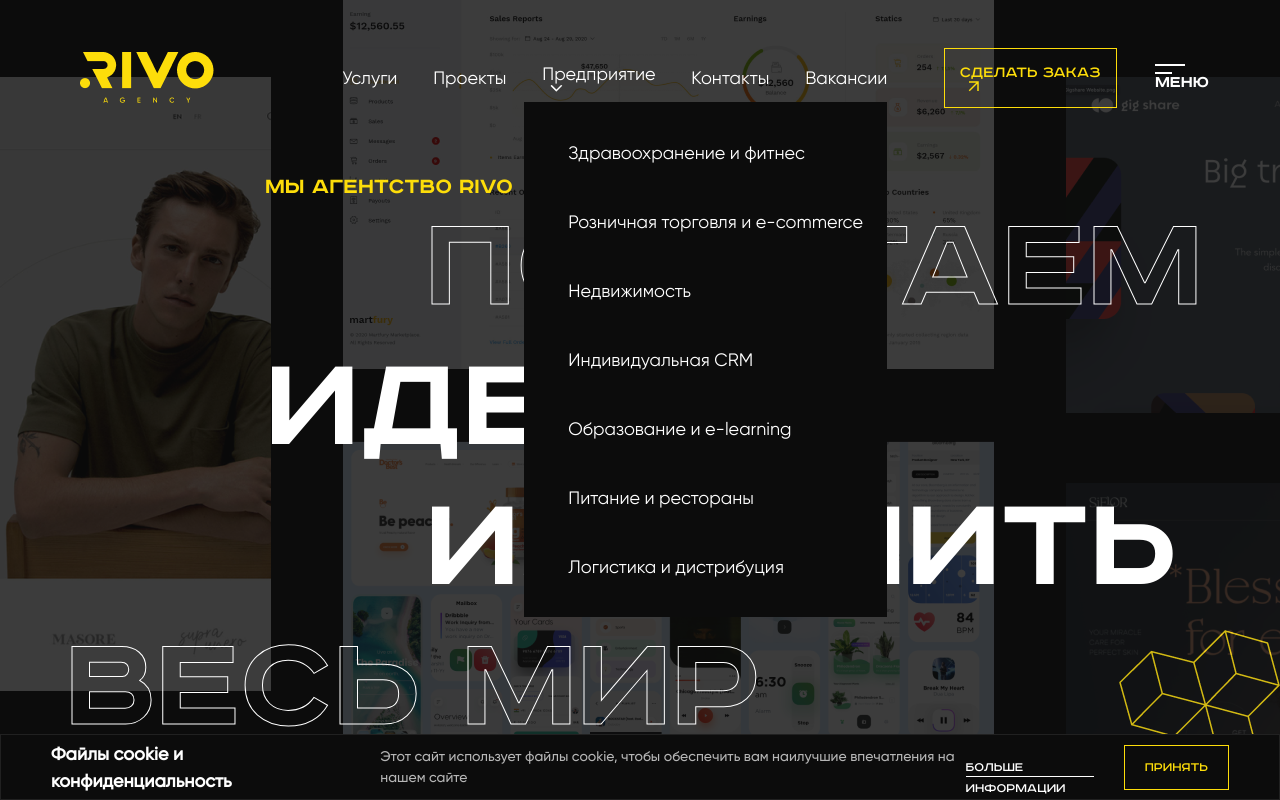
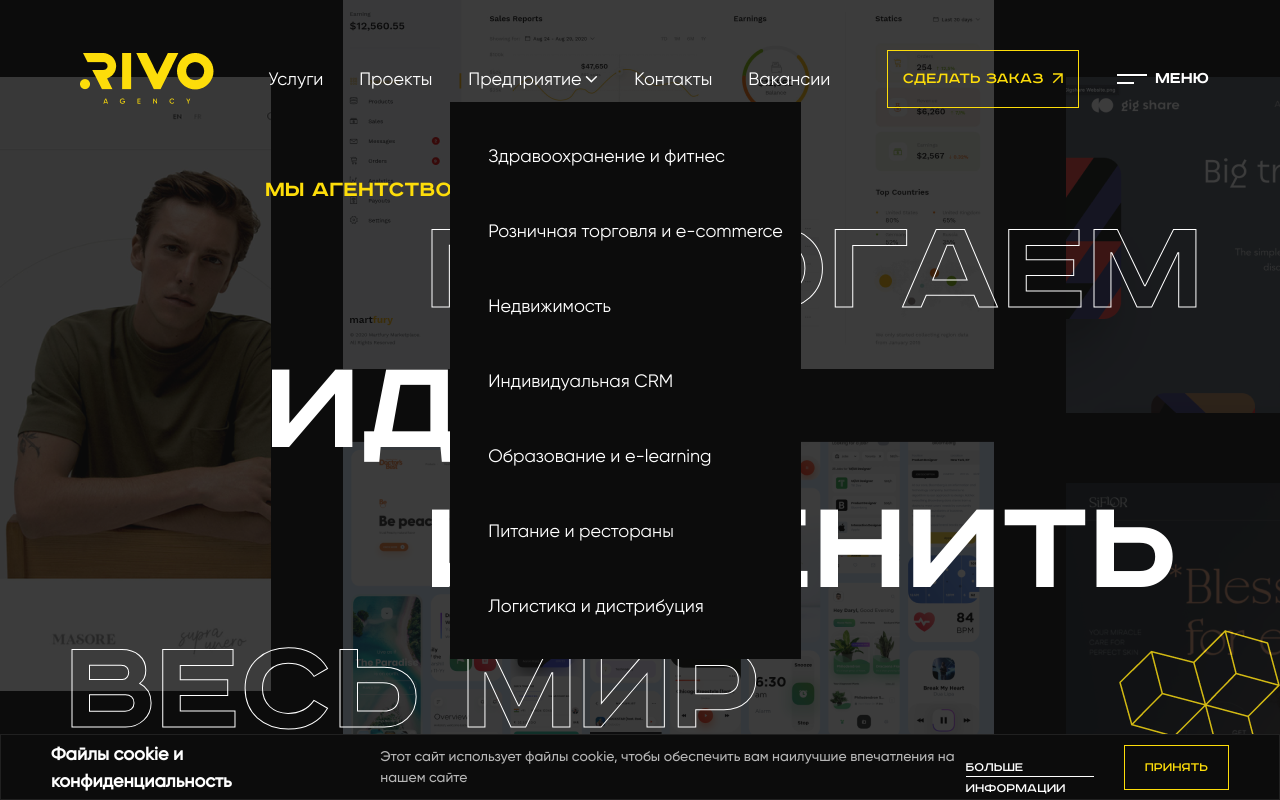
Before and after one commit to only1stumpy/react-rivo-practice, a React (Create React App) app: page / in a window 1280 px wide. Both pictures are taken after a click on the element "Предприятие". Shown: the top 800 px of the page. Built offline with nearby package versions, Linux system fonts and the light colour scheme.

Commit message:
transport to tailwind

```diff
--- a/src/components/Header.js
+++ b/src/components/Header.js
@@ -36,29 +36,29 @@ export default function Header() {
     setIsMenuOpen(!isMenuOpen);
   }
   return (
-        <header>
-            <a href='/'><img src={logo} alt='logo' className='header-logo'/></a>
-            <div className='header-nav'>
-                <a href ="/#services-section" className='navItem'>Услуги</a>
-                <a href ="/#projects" className='navItem'>Проекты</a>
+        <header className='flex justify-between items-center pt-[50px] px-[20px] pb-[10px] line-clamp-1'>
+            <a href='/'><img src={logo} alt='logo' className='ml-[60px]'/></a>
+            <div className='flex items-center mh-[55px]'>
+                <a href ="/#services-section" className='font-gilroy font-normal text-[18px] mx-[1.4vw] transition ease-in duration-300 text-white relative hover:text-[#FDDD0A] before:content-[""] before:block before:absolute before:w-full before:h-[2px] before:bg-[#FDDD0A] before:bottom-[-10px] before:left-0 before:scale-x-0 before:transition before:ease-in before:duration-300 hover:before:scale-x-100 md:hidden'>Услуги</a>
+                <a href ="/#projects" className='font-gilroy font-normal text-[18px] mx-[1.4vw] transition ease-in duration-300 text-white relative hover:text-[#FDDD0A] before:content-[""] before:block before:absolute before:w-full before:h-[2px] before:bg-[#FDDD0A] before:bottom-[-10px] before:left-0 before:scale-x-0 before:transition before:ease-in before:duration-300 hover:before:scale-x-100 md:hidden'>Проекты</a>
                 <div className='dropdown' ref={dropdownRef}>
-                <p onClick={handleExterpriseOpen} className='navItem exterprise-nav'>Предприятие<img src={arr} alt='arrow' className='arrExterprise' /></p>
+                <p onClick={handleExterpriseOpen} className='font-gilroy font-normal text-[18px] mx-[1.4vw] transition ease-in duration-300 text-white relative hover:text-[#FDDD0A] before:content-[""] before:block before:absolute before:w-full before:h-[2px] before:bg-[#FDDD0A] before:bottom-[-10px] before:left-0 before:scale-x-0 before:transition before:ease-in before:duration-300 hover:before:scale-x-100 md:hidden cursor-pointer box-border grid grid-flow-col items-center gap-1'>Предприятие<img src={arr} alt='arrow' className='ml-[0px]'/></p>
                 {isDropdownOpen && (
-                  <div className={`dropdown-content ${isDropdownOpen ? 'show' : ''}`}>
-                  <a href='/exterprise/healthcare-fitness' className='navItem'>Здравоохранение и фитнес</a>
-                  <a href='/exterprise/retail-ecommerce' className='navItem'>Розничная торговля и e-commerce</a>
-                  <a href='/exterprise/real-estate' className='navItem'>Недвижимость</a>
-                  <a href='/exterprise/custom-crm' className='navItem'>Индивидуальная CRM</a>
-                  <a href='/exterprise/education-elearning' className='navItem'>Образование и e-learning</a>
-                  <a href='/exterprise/food-restaurant' className='navItem'>Питание и рестораны</a>
-                  <a href='/exterprise/logistic-distribution' className='navItem'>Логистика и дистрибуция</a>
+                  <div className={`mt-[10px] absolute flex flex-col items-start bg-[#0C0C0C] py-4 pl-5 z-20  transition-opacity duration-300 ease-in `}>
+                  <a href='/exterprise/healthcare-fitness' className='m-[24px] font-gilroy font-normal text-[18px] mx-[1.4vw] transition ease-in duration-300 text-white relative hover:text-[#FDDD0A] before:content-[""] before:block before:absolute before:w-full before:h-[2px] before:bg-[#FDDD0A] before:bottom-[-10px] before:left-0 before:scale-x-0 before:transition before:ease-in before:duration-300 hover:before:scale-x-100 md:hidden'>Здравоохранение и фитнес</a>
+                  <a href='/exterprise/retail-ecommerce' className='font-gilroy m-[24px]  font-normal text-[18px] mx-[1.4vw] transition ease-in duration-300 text-white relative hover:text-[#FDDD0A] before:content-[""] before:block before:absolute before:w-full before:h-[2px] before:bg-[#FDDD0A] before:bottom-[-10px] before:left-0 before:scale-x-0 before:transition before:ease-in before:duration-300 hover:before:scale-x-100 md:hidden'>Розничная торговля и e-commerce</a>
+                  <a href='/exterprise/real-estate' className='font-gilroy font-normal m-[24px] text-[18px] mx-[1.4vw] transition ease-in duration-300 text-white relative hover:text-[#FDDD0A] before:content-[""] before:block before:absolute before:w-full before:h-[2px] before:bg-[#FDDD0A] before:bottom-[-10px] before:left-0 before:scale-x-0 before:transition before:ease-in before:duration-300 hover:before:scale-x-100 md:hidden'>Недвижимость</a>
+                  <a href='/exterprise/custom-crm' className='font-gilroy font-normal text-[18px] m-[24px]  mx-[1.4vw] transition ease-in duration-300 text-white relative hover:text-[#FDDD0A] before:content-[""] before:block before:absolute before:w-full before:h-[2px] before:bg-[#FDDD0A] before:bottom-[-10px] before:left-0 before:scale-x-0 before:transition before:ease-in before:duration-300 hover:before:scale-x-100 md:hidden'>Индивидуальная CRM</a>
+                  <a href='/exterprise/education-elearning' className='font-gilroy font-normal text-[18px] m-[24px] mx-[1.4vw] transition ease-in duration-300 text-white relative hover:text-[#FDDD0A] before:content-[""] before:block before:absolute before:w-full before:h-[2px] before:bg-[#FDDD0A] before:bottom-[-10px] before:left-0 before:scale-x-0 before:transition before:ease-in before:duration-300 hover:before:scale-x-100 md:hidden'>Образование и e-learning</a>
+                  <a href='/exterprise/food-restaurant' className='font-gilroy font-normal text-[18px] mx-[1.4vw] m-[24px] transition ease-in duration-300 text-white relative hover:text-[#FDDD0A] before:content-[""] before:block before:absolute before:w-full before:h-[2px] before:bg-[#FDDD0A] before:bottom-[-10px] before:left-0 before:scale-x-0 before:transition before:ease-in before:duration-300 hover:before:scale-x-100 md:hidden'>Питание и рестораны</a>
+                  <a href='/exterprise/logistic-distribution' className='font-gilroy font-normal text-[18px] mx-[1.4vw] m-[24px] transition ease-in duration-300 text-white relative hover:text-[#FDDD0A] before:content-[""] before:block before:absolute before:w-full before:h-[2px] before:bg-[#FDDD0A] before:bottom-[-10px] before:left-0 before:scale-x-0 before:transition before:ease-in before:duration-300 hover:before:scale-x-100 md:hidden'>Логистика и дистрибуция</a>
               </div>
                 )}
               </div>
-                <a href ="/#contacts-section" className='navItem'>Контакты</a>
-                <a href ="/career" className='navItem'>Вакансии</a>
-                <a href ="/order" className='orderItem'>Сделать заказ<img src={arrow} alt='arrow' className='orderArrow'/></a>
-                <p onClick={handleMenuOpen} className='menuItem'><img src={menu} alt='arrow'/>Меню</p>
+                <a href ="/#contacts-section" className='font-gilroy font-normal text-[18px] mx-[1.4vw] transition ease-in duration-300 text-white relative hover:text-[#FDDD0A] before:content-[""] before:block before:absolute before:w-full before:h-[2px] before:bg-[#FDDD0A] before:bottom-[-10px] before:left-0 before:scale-x-0 before:transition before:ease-in before:duration-300 hover:before:scale-x-100 md:hidden'>Контакты</a>
+                <a href ="/career" className='font-gilroy font-normal text-[18px] mx-[1.4vw] transition ease-in duration-300 text-white relative hover:text-[#FDDD0A] before:content-[""] before:block before:absolute before:w-full before:h-[2px] before:bg-[#FDDD0A] before:bottom-[-10px] before:left-0 before:scale-x-0 before:transition before:ease-in before:duration-300 hover:before:scale-x-100 md:hidden'>Вакансии</a>
+                <a href ="/order" className='font-road font-normal text-[17px] text-[#FDDD0A] border border-[#FDDD0A] p-[15px] mx-[3vw] transition ease-in duration-300 hover:filter hover:grayscale hover:brightness-[1000%] grid grid-flow-col items-center gap-2 '>Сделать заказ<img src={arrow} alt='arrow'/></a>
+                <p onClick={handleMenuOpen} className='font-road font-bold text-[18px] mr-[4vw] transition ease-in duration-300 cursor-pointer text-white relative grid grid-flow-col items-center gap-2 '><img src={menu} alt='arrow'/>Меню</p>
                 {isMenuOpen &&
                   <div className={`menu-container ${isMenuOpen ? 'show' : ''}`}>
                     <Menu handleMenuOpen={handleMenuOpen}/>
--- a/src/style/style.css
+++ b/src/style/style.css
@@ -64,106 +64,9 @@ body {
 
 /* Header */
 
-header {
-    display: flex;
-    justify-content: space-between;
-    align-items: center;
-    padding: 50px 20px 10px;
-    max-lines: 1;
-}
-.header-logo{
-    margin-left: 60px;
-}
-.navItem{
-    font-family: 'Gilroy', sans-serif;
-    font-weight: 400;
-    font-size: 18px;
-    line-height: 21px;
-    margin: 0 1.4vw;
-    transition: 0.3s ease;
-    color: #fff;
-    position: relative;
-}
-.orderItem{
-    font-family: 'RoadRadio', sans-serif;
-    font-weight: 400;
-    font-size: 17px;
-    line-height: 17px;
-    color: #FDDD0A;
-    border: #FDDD0A 1px solid;
-    padding: 15px;
-    box-sizing: border-box;
-    margin: 0 3vw;
-    transition: 0.3s ease;
-}
-.orderItem:hover{
-    color: #fff;
-    border: #fff 1px solid;
-}
-.orderArrow{
-    margin-left: 8px;
-}
-.header-nav {
-    display: flex;
-    align-items: center;
-    max-height: 55px;
-}
-header a {
-    color: #fff;
-    position: relative;
-}
-.menuItem{
-    font-family: 'RoadRadio', sans-serif;
-    font-weight: 700;
-    font-size: 18px;
-    line-height: 18px;
-    margin-right: 4vw;
-    transition: 0.3s ease;
-    cursor: pointer;
-    color: #fff;
-    position: relative;
-}
-.menuItem img {
-    margin-right: 16px;
-}
-.navItem:hover,.menuItem:hover {
+.menuItem:hover {
     color: #FDDD0A;
 }
-.navItem:before {
-    content: '';
-    display: block;
-    position: absolute;
-    width: 100%;
-    height: 2px;
-    background-color: #FDDD0A;
-    bottom: -10px;
-    left: 0;
-    transform: scaleX(0);
-    transition: transform 0.3s ease;
-}
-.navItem:hover:before {
-    transform: scaleX(1);
-}
-.arrExterprise{
-    margin-left: 8px;
-}
-.exterprise-nav{
-    cursor: pointer;
-}
-.dropdown-content{
-    margin-top: 10px;
-    position: absolute;
-    display: flex;
-    align-items: flex-start;
-    flex-direction: column;
-    background-color: #0C0C0C;
-    padding: 16px 0 16px 20px;
-    z-index: 2;
-    opacity: 0;
-    visibility: hidden;
-    transition: opacity 0.3s ease, visibility 0.3s ease;
-}
-
 .dropdown-content a{
     margin: 24px;
 }
@@ -180,10 +83,6 @@ header a {
     opacity: 0;
     visibility: hidden;
     transition: opacity 0.3s ease, visibility 0.3s ease;
-}
-.show {
-    opacity: 1;
-    visibility: visible;
 }
 .menu{
     background: url(../img/Background\ elements\ menu.png) no-repeat;
```
